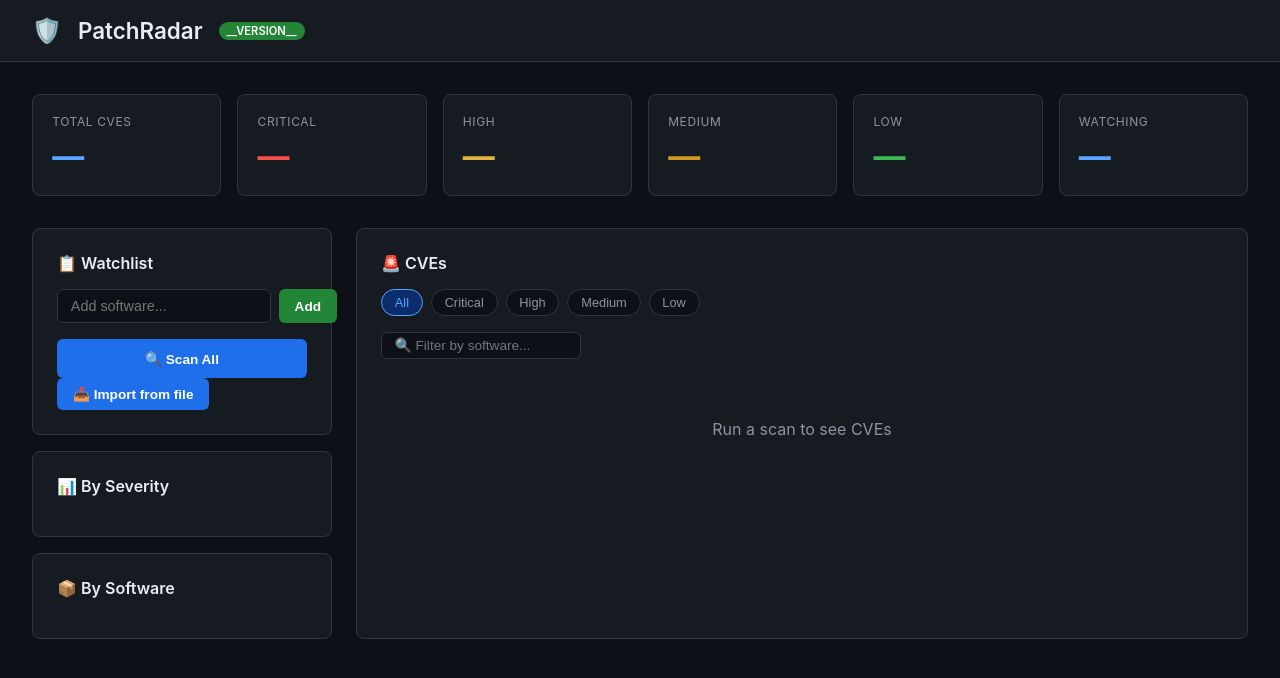
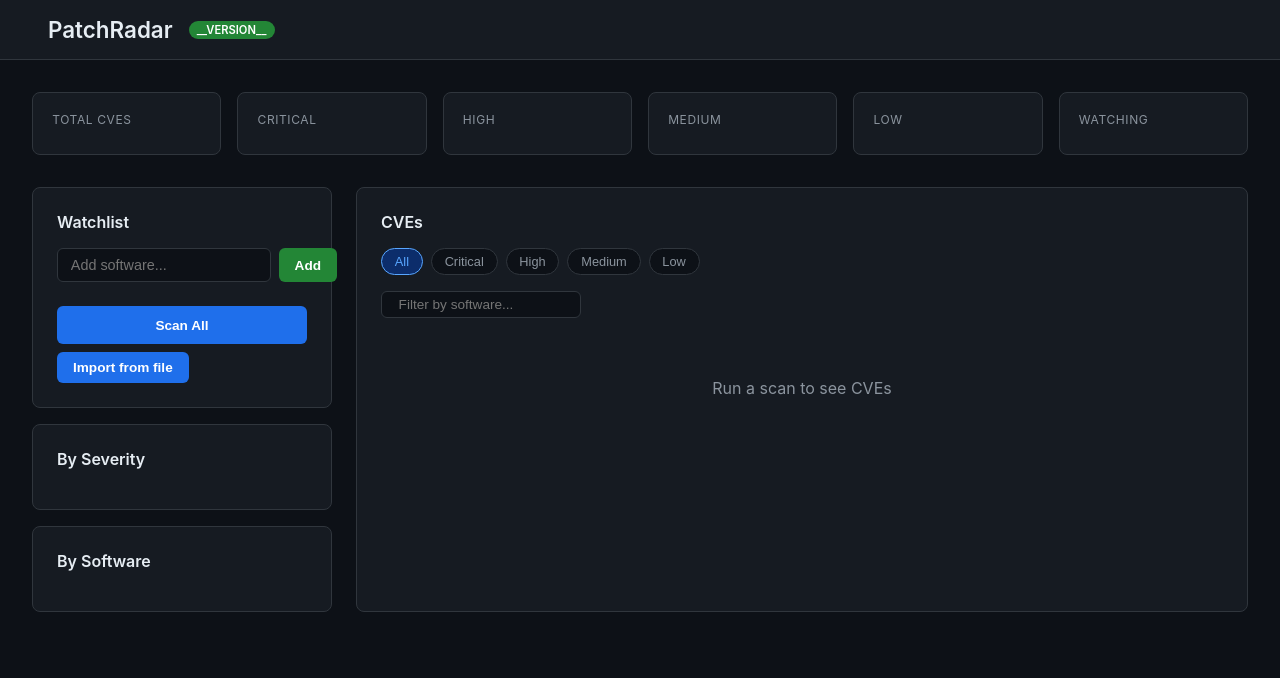
Before and after one commit to maksimtech/patchradar, a Python web app: template src/patchradar/api/templates/index.html in a window 1280 px wide. Shown: the top 678 px of the page. Run offline with Jinja, Linux system fonts and the light colour scheme; the template is opened without the code that fills it, so the values that code supplies are empty.

Commit message:
fix(ui): multiple UI fixes
- Fix maxSw undefined in software chart
- Fix emoji corruption in JavaScript strings
- Fix DELETE /api/watchlist allows longer strings (remove pattern/max_length)
- Fix remove button icon (× symbol)
- Fix search input stopPropagation
- Fix import from file regex for whitespace

```diff
--- a/src/patchradar/api/main.py
+++ b/src/patchradar/api/main.py
@@ -90,7 +90,7 @@ async def api_add(software: str = Path(..., min_length=1, max_length=100, patter
 
 
 @app.delete("/api/watchlist/{software}")
-async def api_remove(software: str = Path(..., min_length=1, max_length=100, pattern=r"^[\w\s\-\.]+$")):
+async def api_remove(software: str = Path(..., min_length=1, max_length=200)):
     removed = await remove_from_watchlist(software)
     return {"removed": removed, "software": software}
 
--- a/src/patchradar/api/templates/index.html
+++ b/src/patchradar/api/templates/index.html
@@ -3,7 +3,7 @@
 <head>
 <meta charset="UTF-8">
 <meta name="viewport" content="width=device-width, initial-scale=1.0">
-<title>PatchRadar 🛡️</title>
+<title>PatchRadar </title>
 <style>
   * { margin: 0; padding: 0; box-sizing: border-box; }
   body { font-family: -apple-system, BlinkMacSystemFont, 'Segoe UI', sans-serif; background: #0d1117; color: #e6edf3; min-height: 100vh; }
@@ -100,7 +100,7 @@
 </head>
 <body>
 <header>
-  <span>🛡️</span>
+  <span></span>
   <h1>PatchRadar</h1>
   <span class="badge">__VERSION__</span>
 </header>
@@ -108,45 +108,47 @@
 <main>
   <!-- Stats -->
   <div class="stats-grid" id="stats-grid">
-    <div class="stat-card total"><div class="label">Total CVEs</div><div class="value" id="stat-total">—</div></div>
-    <div class="stat-card critical"><div class="label">Critical</div><div class="value" id="stat-critical">—</div></div>
-    <div class="stat-card high"><div class="label">High</div><div class="value" id="stat-high">—</div></div>
-    <div class="stat-card medium"><div class="label">Medium</div><div class="value" id="stat-medium">—</div></div>
-    <div class="stat-card low"><div class="label">Low</div><div class="value" id="stat-low">—</div></div>
-    <div class="stat-card total"><div class="label">Watching</div><div class="value" id="stat-watched">—</div></div>
+    <div class="stat-card total"><div class="label">Total CVEs</div><div class="value" id="stat-total"></div></div>
+    <div class="stat-card critical"><div class="label">Critical</div><div class="value" id="stat-critical"></div></div>
+    <div class="stat-card high"><div class="label">High</div><div class="value" id="stat-high"></div></div>
+    <div class="stat-card medium"><div class="label">Medium</div><div class="value" id="stat-medium"></div></div>
+    <div class="stat-card low"><div class="label">Low</div><div class="value" id="stat-low"></div></div>
+    <div class="stat-card total"><div class="label">Watching</div><div class="value" id="stat-watched"></div></div>
   </div>
 
   <div class="grid">
     <!-- Watchlist -->
     <div>
       <div class="panel">
-        <h2>📋 Watchlist</h2>
+        <h2> Watchlist</h2>
         <div id="watchlist-items"></div>
         <div class="add-form">
           <input type="text" id="add-input" placeholder="Add software..." onkeydown="if(event.key==='Enter')addSoftware()">
           <button class="btn btn-primary" onclick="addSoftware()">Add</button>
         </div>
-        <button class="btn btn-scan" id="scan-btn" onclick="scanAll()">🔍 Scan All</button>
-        <button class="btn" onclick="document.getElementById('import-file').click()" style="background:#1f6feb;color:#fff;border:none;padding:0.5rem 1rem;border-radius:6px;cursor:pointer;">📥 Import from file</button>
-        <input type="file" id="import-file" accept=".txt,.csv" style="display:none" onchange="importFromFile(event)">
+        <div style="display:flex;gap:0.5rem;margin-top:0.5rem;flex-wrap:wrap;">
+          <button class="btn btn-scan" id="scan-btn" onclick="scanAll()"> Scan All</button>
+          <button class="btn" onclick="document.getElementById('import-file').click()" style="background:#1f6feb;color:#fff;border:none;padding:0.5rem 1rem;border-radius:6px;cursor:pointer;"> Import from file</button>
+          <input type="file" id="import-file" accept=".txt,.csv" style="display:none" onchange="importFromFile(event)">
+        </div>
       </div>
 
       <!-- Chart -->
       <div class="panel" style="margin-top: 1rem;">
-        <h2>📊 By Severity</h2>
+        <h2> By Severity</h2>
         <div class="chart-container" id="severity-chart"></div>
       </div>
 
       <!-- By Software -->
       <div class="panel" style="margin-top: 1rem;">
-        <h2>📦 By Software</h2>
+        <h2> By Software</h2>
         <div class="chart-container" id="software-chart"></div>
       </div>
     </div>
 
     <!-- CVE Table -->
     <div class="panel">
-      <h2>🚨 CVEs</h2>
+      <h2> CVEs</h2>
       <div class="filters">
         <button class="filter-btn active" onclick="setFilter('ALL', this)">All</button>
         <button class="filter-btn critical" onclick="setFilter('CRITICAL', this)">Critical</button>
@@ -155,7 +157,7 @@
         <button class="filter-btn low" onclick="setFilter('LOW', this)">Low</button>
       </div>
       <div style="margin-bottom:0.8rem">
-        <input class="search-input" id="search-input" type="text" placeholder="🔍 Filter by software..." oninput="renderTable()">
+        <input class="search-input" id="search-input" type="text" placeholder=" Filter by software..." oninput="currentSearch=this.value;renderTable()" onkeydown="if(event.key==='Enter'){event.preventDefault();return false;}">
       </div>
       <div id="cve-table-wrap">
         <div class="empty">Run a scan to see CVEs</div>
@@ -169,6 +171,7 @@
 <script>
 let allCves = [];
 let currentFilter = 'ALL';
+let currentSearch = '';
 
 async function api(path, method='GET', body=null) {
   const opts = { method, headers: {'Content-Type': 'application/json'} };
@@ -199,12 +202,12 @@ async function loadWatchlist() {
     div.className = 'watchlist-item';
 
     const span = document.createElement('span');
-    span.textContent = '📦 ' + sw;  // textContent prevents XSS
+    span.textContent = ' ' + sw;  // textContent prevents XSS
 
     const btn = document.createElement('button');
     btn.className = 'btn-remove';
     btn.title = 'Remove';
-    btn.textContent = '✕';
+    btn.textContent = '×';  // × symbol
     btn.addEventListener('click', () => removeSoftware(sw));  // closure sicura
 
     div.appendChild(span);
@@ -220,18 +223,18 @@ async function addSoftware() {
   if (!sw) return;
   const data = await api(`/api/watchlist/${encodeURIComponent(sw)}`, 'POST');
   if (data.added) {
-    toast(`✅ Added ${sw}`);
+    toast(` Added ${sw}`);
     input.value = '';
     await loadWatchlist();
     await loadStats();
   } else {
-    toast(`⚠️ ${sw} already in watchlist`, '#d29922');
+    toast(` ${sw} already in watchlist`, '#d29922');
   }
 }
 
 async function removeSoftware(sw) {
   await api(`/api/watchlist/${encodeURIComponent(sw)}`, 'DELETE');
-  toast(`🗑️ Removed ${sw}`, '#f85149');
+  toast(`Removed ${sw}`, '#f85149');
   await loadWatchlist();
   await loadStats();
   await loadCves();
@@ -242,11 +245,11 @@ async function importFromFile(event) {
   if (!file) return;
   const text = await file.text();
   const lines = text.split('\n')
-    .map(l => l.trim().split(/\s{2,}/)[0].trim().toLowerCase())
+    .map(l => l.trim().split(/[ \t]{2,}/)[0].trim().toLowerCase())
     .filter(l => l && l.length > 1 && !l.startsWith('-') && l !== 'name');
-  if (!lines.length) { toast('⚠️ No software found in file', '#d29922'); return; }
+  if (!lines.length) { toast('No software found in file', '#d29922'); return; }
   const data = await api('/api/watchlist/import', 'POST', { software: lines });
-  toast(\`✅ Imported \${data.added.length} software, \${data.skipped.length} already in watchlist\`);
+  toast(`Imported ${data.added.length} software, ${data.skipped.length} already in watchlist`);
   await loadWatchlist();
   // Reset file input
   event.target.value = '';
@@ -258,11 +261,11 @@ async function scanAll() {
   btn.disabled = true;
   try {
     const data = await api('/api/scan?days=30', 'POST');
-    toast(`✅ Found ${data.total} CVEs`);
+    toast(` Found ${data.total} CVEs`);
     await loadCves();
     await loadStats();
   } finally {
-    btn.innerHTML = '🔍 Scan All';
+    btn.innerHTML = ' Scan All';
     btn.disabled = false;
   }
 }
@@ -294,7 +297,7 @@ function scoreClass(score) {
 }
 
 function renderTable() {
-  const searchTerm = (document.getElementById('search-input') ? document.getElementById('search-input').value : '').toLowerCase().trim();
+  const searchTerm = currentSearch.toLowerCase().trim();
   const filtered = allCves.filter(c => {
     const matchSeverity = currentFilter === 'ALL' || (c.severity||'').toUpperCase() === currentFilter;
     const matchSearch = !searchTerm || (c.software||'').toLowerCase().includes(searchTerm) || (c.id||'').toLowerCase().includes(searchTerm);
@@ -329,7 +332,7 @@ function renderTable() {
   filtered.forEach(cve => {
     const tr = document.createElement('tr');
 
-    // CVE ID — link
+    // CVE ID  link
     const tdId = document.createElement('td');
     const a = document.createElement('a');
     a.className = 'cve-link';
@@ -364,7 +367,7 @@ function renderTable() {
     tdSev.appendChild(spanSev);
     tr.appendChild(tdSev);
 
-    // Description — textContent prevents XSS
+    // Description  textContent prevents XSS
     const tdDesc = document.createElement('td');
     tdDesc.className = 'desc';
     const desc = cve.description || '';
@@ -418,13 +421,13 @@ async function loadStats() {
 
       const label = document.createElement('div');
       label.className = 'label';
-      label.textContent = s;  // hardcoded — safe
+      label.textContent = s;  // hardcoded  safe
 
       const barWrap = document.createElement('div');
       barWrap.className = 'bar-wrap';
 
       const bar = document.createElement('div');
-      bar.className = `bar bar-${sevColors[s]}`;  // hardcoded — safe
+      bar.className = `bar bar-${sevColors[s]}`;  // hardcoded  safe
       bar.style.width = Math.round((sev[s]/total)*100) + '%';
       bar.textContent = String(parseInt(sev[s]) || 0);  // sanitized integer
 
@@ -438,6 +441,7 @@ async function loadStats() {
   // CWE-79 fix: build software chart via DOM API
   const swChart = document.getElementById('software-chart');
   swChart.innerHTML = '';
+  const maxSw = Math.max(...Object.values(bySw), 1);
   Object.entries(bySw)
     .sort((a,b) => b[1]-a[1])
     .forEach(([sw, count]) => {
@@ -470,18 +474,18 @@ async function openCveDetail(cveId) {
     const data = await api(`/api/cves/${encodeURIComponent(cveId)}`);
 
     document.getElementById('modal-cve-id').textContent = data.id || cveId;
-    document.getElementById('modal-software').textContent = data.software || '—';
-    document.getElementById('modal-source').textContent = data.source || '—';
-    document.getElementById('modal-score').textContent = data.cvss_score ? data.cvss_score.toFixed(1) : '—';
-    document.getElementById('modal-cvss-version').textContent = data.cvss_version || '—';
-    document.getElementById('modal-description').textContent = data.description || '—';
+    document.getElementById('modal-software').textContent = data.software || '';
+    document.getElementById('modal-source').textContent = data.source || '';
+    document.getElementById('modal-score').textContent = data.cvss_score ? data.cvss_score.toFixed(1) : '';
+    document.getElementById('modal-cvss-version').textContent = data.cvss_version || '';
+    document.getElementById('modal-description').textContent = data.description || '';
 
     const sev = (data.severity || 'UNKNOWN').toUpperCase();
     const sevEl = document.getElementById('modal-severity');
     sevEl.textContent = sev;
     sevEl.className = `value severity-badge sev-${sev}`;
 
-    const pub = data.published_at ? data.published_at.substring(0, 10) : '—';
+    const pub = data.published_at ? data.published_at.substring(0, 10) : '';
     document.getElementById('modal-published').textContent = pub;
 
     // Links
@@ -493,7 +497,7 @@ async function openCveDetail(cveId) {
       a.href = data.url;
       a.target = '_blank';
       a.rel = 'noopener noreferrer';
-      a.textContent = '🔗 View on NVD';
+      a.textContent = ' View on NVD';
       linksEl.appendChild(a);
     }
     if (data.id && data.id.startsWith('CVE-')) {
@@ -502,7 +506,7 @@ async function openCveDetail(cveId) {
       a2.href = `https://msrc.microsoft.com/update-guide/en-US/vulnerability/${data.id}`;
       a2.target = '_blank';
       a2.rel = 'noopener noreferrer';
-      a2.textContent = '🔗 View on MSRC';
+      a2.textContent = ' View on MSRC';
       linksEl.appendChild(a2);
     }
 
@@ -533,37 +537,37 @@ init();
 <!-- CVE Detail Modal -->
 <div class="modal-overlay" id="cve-modal" onclick="if(event.target===this)closeModal()">
   <div class="modal">
-    <button class="modal-close" onclick="closeModal()">✕</button>
+    <button class="modal-close" onclick="closeModal()"></button>
     <h2 id="modal-cve-id">CVE-XXXX-XXXXX</h2>
     <div class="modal-grid">
       <div class="modal-field">
         <div class="label">Software</div>
-        <div class="value" id="modal-software">—</div>
+        <div class="value" id="modal-software"></div>
       </div>
       <div class="modal-field">
         <div class="label">Severity</div>
-        <div class="value" id="modal-severity">—</div>
+        <div class="value" id="modal-severity"></div>
       </div>
       <div class="modal-field">
         <div class="label">CVSS Score</div>
-        <div class="value" id="modal-score">—</div>
+        <div class="value" id="modal-score"></div>
       </div>
       <div class="modal-field">
         <div class="label">CVSS Version</div>
-        <div class="value" id="modal-cvss-version">—</div>
+        <div class="value" id="modal-cvss-version"></div>
       </div>
       <div class="modal-field">
         <div class="label">Source</div>
-        <div class="value" id="modal-source">—</div>
+        <div class="value" id="modal-source"></div>
       </div>
       <div class="modal-field">
         <div class="label">Published</div>
-        <div class="value" id="modal-published">—</div>
+        <div class="value" id="modal-published"></div>
       </div>
     </div>
     <div class="modal-desc">
       <div class="label">Description</div>
-      <div class="value" id="modal-description">—</div>
+      <div class="value" id="modal-description"></div>
     </div>
     <div class="modal-links" id="modal-links"></div>
   </div>
```
